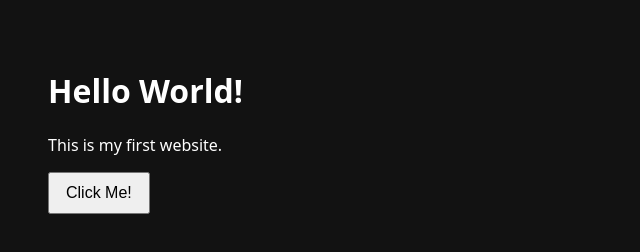
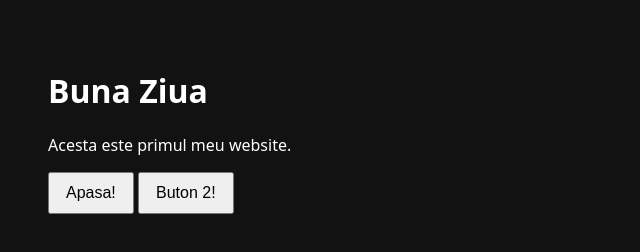
Before and after one commit to sserghei23/sserghei23.github.io, a plain HTML site: page index.html in a window 1280 px wide. Shown: the whole page, without its empty margins (0-640 px from the left). Drawn offline with Linux system fonts and the light colour scheme.

Commit message:
Testing code update

```diff
--- a/index.html
+++ b/index.html
@@ -2,13 +2,14 @@
 <html lang="en">
 <head>
     <meta charset="UTF-8">
-    <title>My First Website</title>
+    <title>Testez Primul Meu Website</title>
     <link rel="stylesheet" href="style.css">
 </head>
 <body>
-    <h1>Hello World!</h1>
-    <p>This is my first website.</p>
-    <button id = "button">Click Me!</button>
+    <h1>Buna Ziua</h1>
+    <p>Acesta este primul meu website.</p>
+    <button id = "button">Apasa!</button>
+    <button id = "button2">Buton 2!</button>
 
     <script src = "script.js"></script>
 </body>
```
